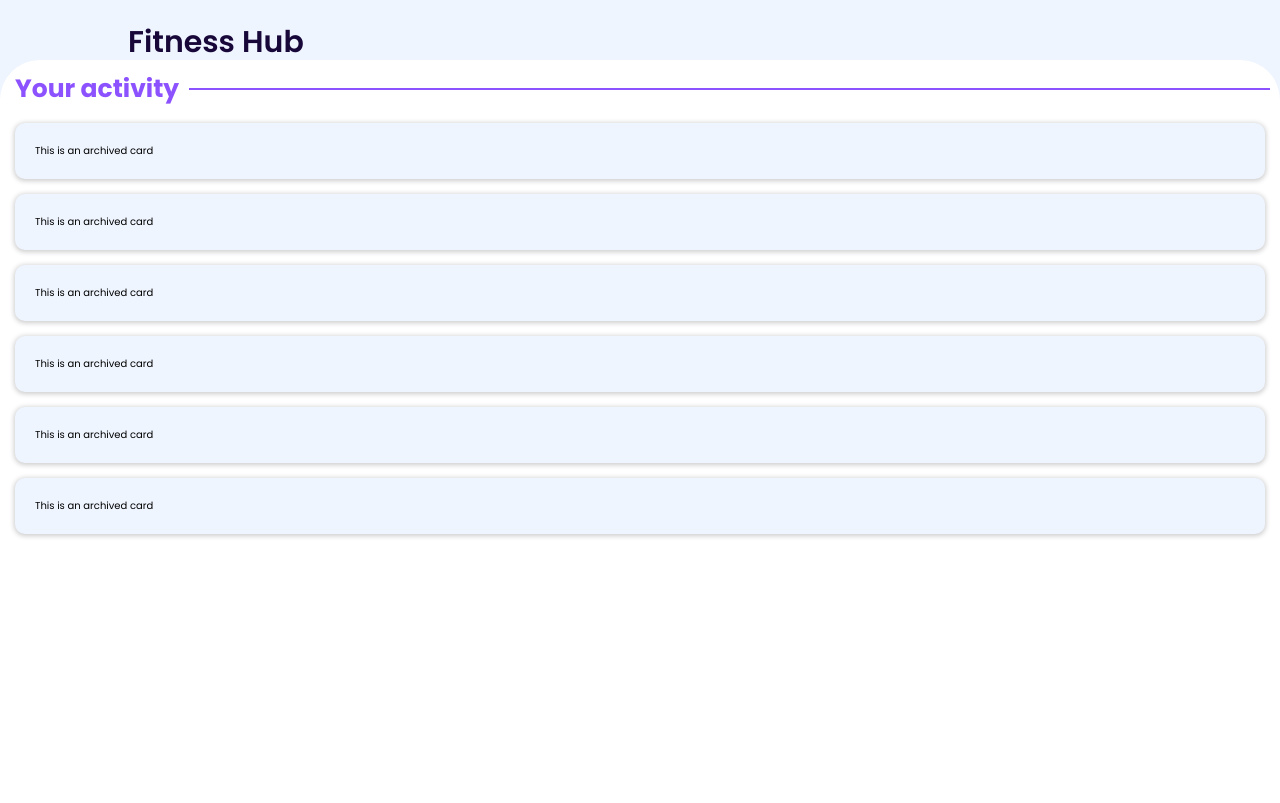
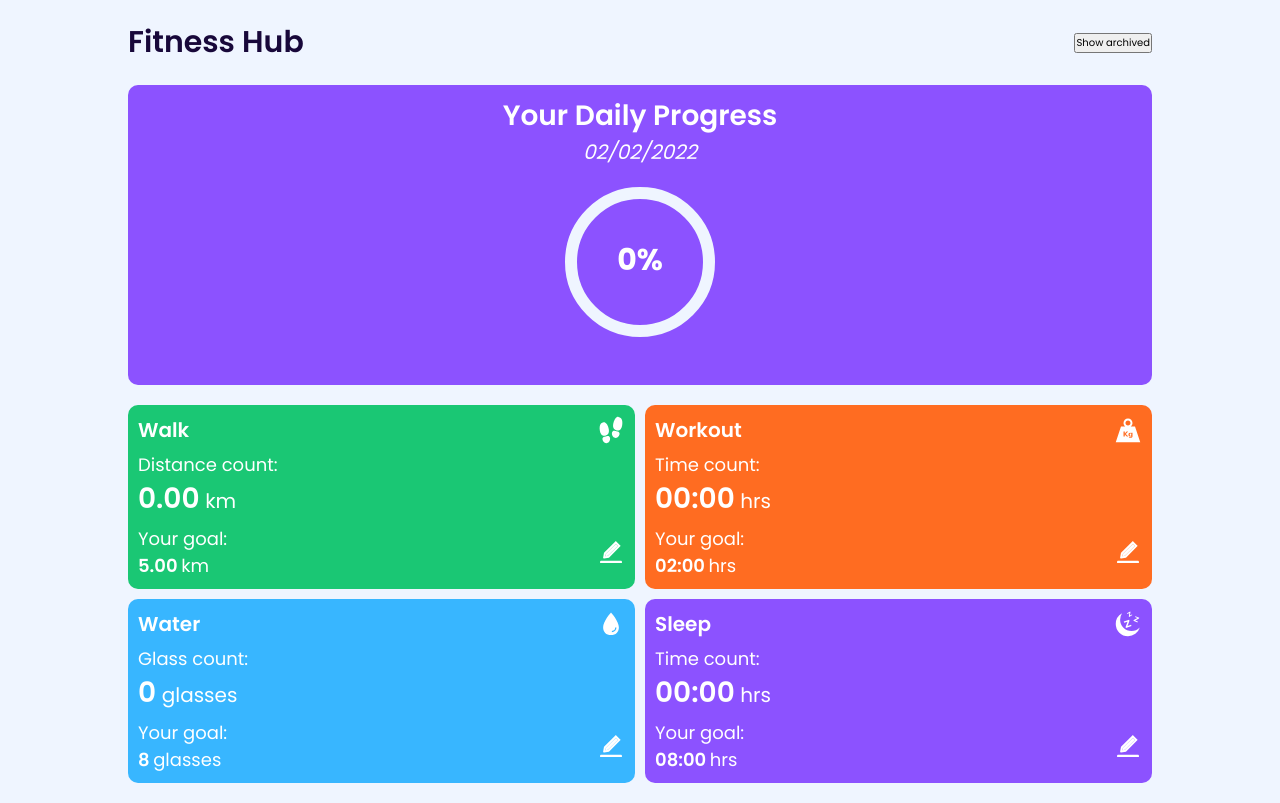
Before and after one commit to vanshp0272/fitness-hub, a React (Create React App) app: page / in a window 1280 px wide. Built offline with nearby package versions, Linux system fonts and the light colour scheme.

Commit message:
Show modal on click

```diff
--- a/src/App.css
+++ b/src/App.css
@@ -70,6 +70,9 @@ html {
 header {
     padding: 0 var(--margin-size);
     margin-top: 1em;
+    display: flex;
+    justify-content: space-between;
+    align-items: center;
 }
 
 section {
--- a/src/App.js
+++ b/src/App.js
@@ -12,6 +12,7 @@ function App() {
     getDailyProgress,
     resetDailyData } = useFitnessData();
   const [currentModal, setCurrentModal] = useState();
+  const [archivedModalActive, setArchivedModalActive] = useState(false);
 
   // Reset daily data if day changed
   useEffect(() => {
@@ -19,7 +20,7 @@ function App() {
     const prevDate = new Date(getFitnessData("walk").date);
     const currentDate = new Date();
 
-    if(prevDate.getDate() !== currentDate.getDate()) {
+    if (prevDate.getDate() !== currentDate.getDate()) {
       resetDailyData();
     }
   }, []);
@@ -28,6 +29,9 @@ function App() {
     <>
       <header>
         <h1 className="text text--bold logo">Fitness Hub</h1>
+        <button onClick={() => setArchivedModalActive(!archivedModalActive)}>
+          Show archived
+        </button>
       </header>
 
       <section className="global-info">
@@ -96,7 +100,7 @@ function App() {
         doubleInput={true}
         onClose={() => setCurrentModal()} />
 
-      <ArchivedDataModal />
+      <ArchivedDataModal show={archivedModalActive} />
     </>
   );
 }
--- a/src/components/ArchivedDataModal.css
+++ b/src/components/ArchivedDataModal.css
@@ -6,6 +6,12 @@
     top: 6rem;
     left: 0;
     border-radius: 40px 40px 0 0;
+    transform: translateX(-100%);
+    transition: .2s ease-in-out;
+}
+
+.modal-archived.modal-archived--active {
+    transform: translateX(0);
 }
 
 .modal-archived__title {
--- a/src/components/ArchivedDataModal.js
+++ b/src/components/ArchivedDataModal.js
@@ -2,9 +2,9 @@ import React from 'react';
 import './ArchivedDataModal.css';
 import ArchivedProgressCard from './ArchivedProgressCard';
 
-export default function ArchivedDataModal() {
+export default function ArchivedDataModal({ show }) {
   return (
-    <div className="modal-archived">
+    <div className={`modal-archived ${show ? 'modal-archived--active' : ''}`}>
       <div className="modal-archived__title">
         <h2>Your activity</h2>
         <div className="modal-archived__hrule"></div>
```
